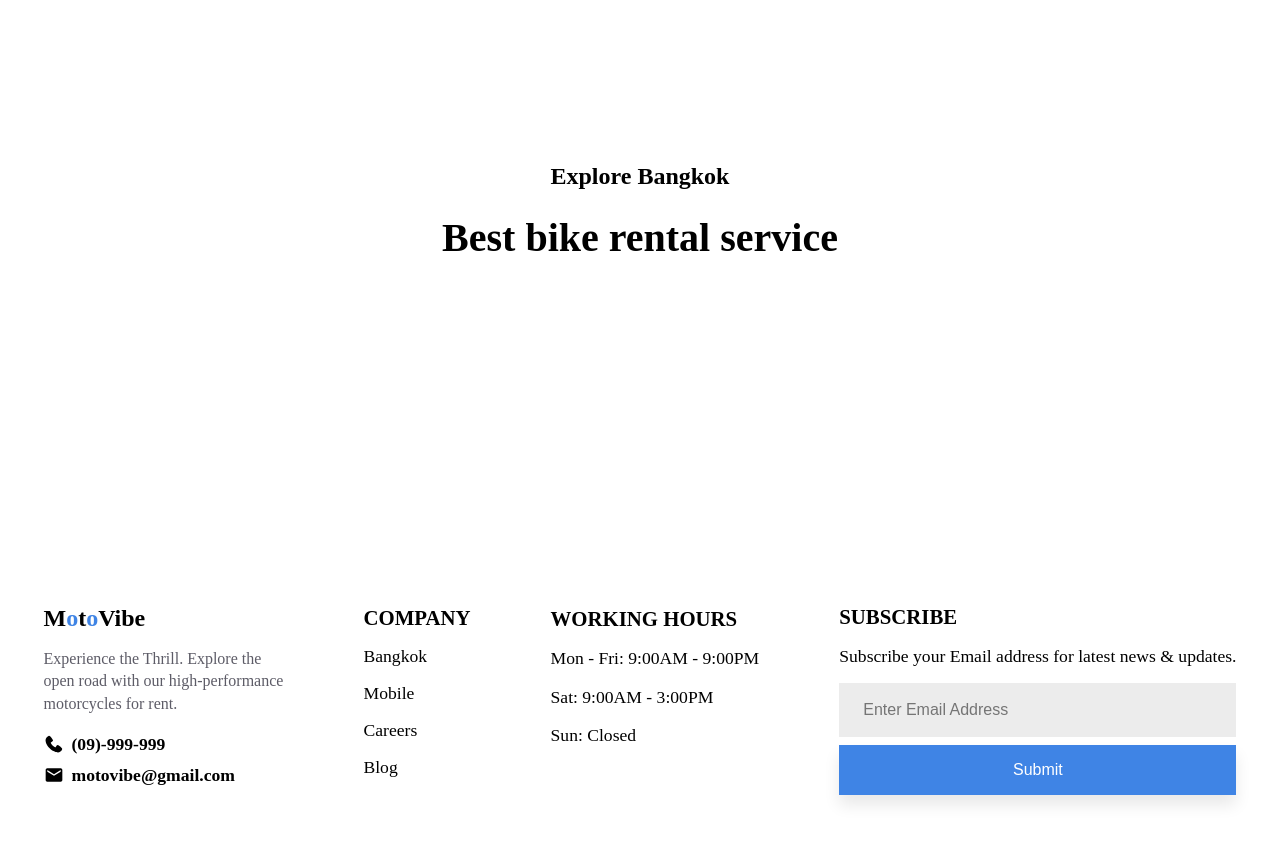
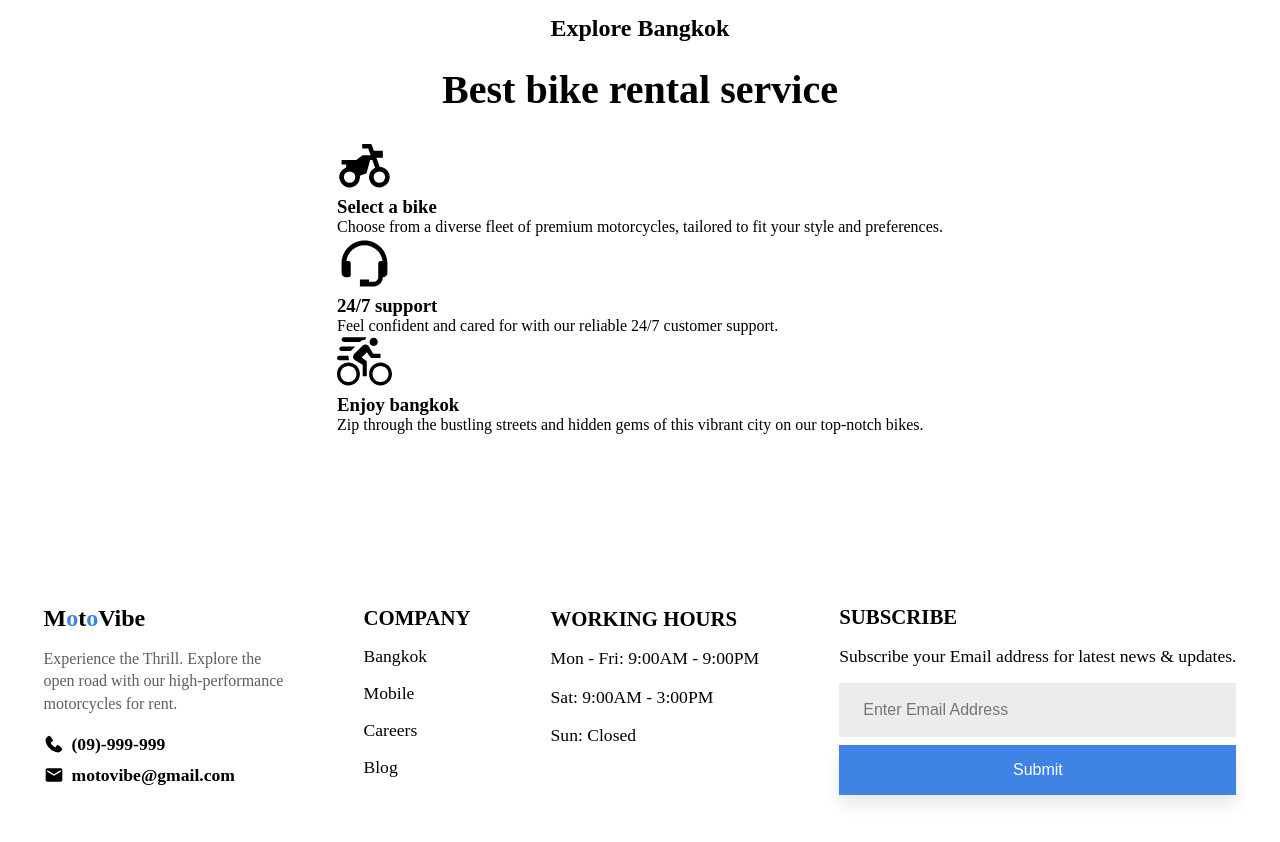
Before and after one commit to OnigiriKing/moto-vibe, a React (Create React App) app: page / in a window 1280 px wide. Shown: the part 1180-2022 px from the top of the page. Built offline with nearby package versions, Linux system fonts and the light colour scheme.

Commit message:
Advantage page ready

```diff
--- a/src/pages/homePage/components/Advantages.jsx
+++ b/src/pages/homePage/components/Advantages.jsx
@@ -1,4 +1,4 @@
-
+import { advantagesSvg } from "../../../svg/advantagesSvg";
 
 export default function Advantages() {
 
@@ -8,9 +8,30 @@ export default function Advantages() {
         <h2>Explore Bangkok</h2>
         <h1>Best bike rental service</h1>
         <div className="advantages-list">
-          <div></div>
-          <div></div>
-          <div></div>
+          <div className="advantage">
+            <div>{advantagesSvg(55).bike}</div>
+            <h3>Select a bike</h3>
+            <p>
+              Choose from a diverse fleet of premium motorcycles, tailored to
+              fit your style and preferences.
+            </p>
+          </div>
+          <div className="advantage">
+            <div>{advantagesSvg(55).support}</div>
+            <h3>24/7 support</h3>
+            <p>
+              Feel confident and cared for with our reliable 24/7 customer
+              support.
+            </p>
+          </div>
+          <div className="advantage">
+            <div>{advantagesSvg(55).moving}</div>
+            <h3>Enjoy bangkok</h3>
+            <p>
+              Zip through the bustling streets and hidden gems of this vibrant
+              city on our top-notch bikes.
+            </p>
+          </div>
         </div>
       </div>
     );
--- /dev/null
+++ b/src/svg/advantagesSvg.jsx
@@ -0,0 +1,47 @@
+
+
+export function advantagesSvg(width, color) {
+    const svg = {
+      bike: (
+        <svg
+          xmlns="http://www.w3.org/2000/svg"
+          width={width}
+          height={width}
+          viewBox="0 0 24 24"
+        >
+          <path
+            fill="currentColor"
+            d="M8.365 10L11.2 8h3.492L13.6 5H11V3h4l1.092 3H20v3h-2.816l1.456 4.002a4.5 4.5 0 1 1-1.985.392L15.419 10h-.947l-1.582 5.87l-2.925 1.069A4.5 4.5 0 1 1 4 13.256V12H2v-2h6.365ZM5.5 20a2.5 2.5 0 1 0 0-5a2.5 2.5 0 0 0 0 5Zm13 0a2.5 2.5 0 1 0 0-5a2.5 2.5 0 0 0 0 5Z"
+          />
+        </svg>
+      ),
+      support: (
+        <svg
+          xmlns="http://www.w3.org/2000/svg"
+          width={width}
+          height={width}
+          viewBox="0 0 24 24"
+        >
+          <path
+            fill="currentColor"
+            d="M12 2C6.486 2 2 6.486 2 12v4.143C2 17.167 2.897 18 4 18h1a1 1 0 0 0 1-1v-5.143a1 1 0 0 0-1-1h-.908C4.648 6.987 7.978 4 12 4s7.352 2.987 7.908 6.857H19a1 1 0 0 0-1 1V18c0 1.103-.897 2-2 2h-2v-1h-4v3h6c2.206 0 4-1.794 4-4c1.103 0 2-.833 2-1.857V12c0-5.514-4.486-10-10-10z"
+          />
+        </svg>
+      ),
+      moving: (
+        <svg
+          xmlns="http://www.w3.org/2000/svg"
+          width={width}
+          height={width}
+          viewBox="0 0 24 24"
+        >
+          <path
+            fill="currentColor"
+            d="M16 1.2c-1 0-1.8.8-1.8 1.8S15 4.8 16 4.8S17.8 4 17.8 3S17 1.2 16 1.2m-3.6 2.9c-.47 0-.9.19-1.2.5L7.5 8.29C7.19 8.6 7 9 7 9.5c0 .63.33 1.16.85 1.47L11.2 13v5H13v-6.5l-2.25-1.65l2.32-2.35L14.8 10H19V8.2h-3.2l-1.94-3.27c-.29-.5-.86-.83-1.46-.83M10 3H3c-.55 0-1-.45-1-1s.45-1 1-1h9.79c-.21.34-.38.71-.47 1.11c-.86.02-1.67.34-2.32.89m-5 9c-2.76 0-5 2.24-5 5s2.24 5 5 5s5-2.24 5-5s-2.24-5-5-5m0 8.5c-1.93 0-3.5-1.57-3.5-3.5s1.57-3.5 3.5-3.5s3.5 1.57 3.5 3.5s-1.57 3.5-3.5 3.5M19 12c-2.76 0-5 2.24-5 5s2.24 5 5 5s5-2.24 5-5s-2.24-5-5-5m0 8.5c-1.93 0-3.5-1.57-3.5-3.5s1.57-3.5 3.5-3.5s3.5 1.57 3.5 3.5s-1.57 3.5-3.5 3.5M5.32 11H1c-.552 0-1-.45-1-1s.448-1 1-1h4.05c-.02.16-.05.33-.05.5c0 .53.12 1.04.32 1.5M6 7H2c-.55 0-1-.45-1-1s.45-1 1-1h5.97L6.09 6.87C6.05 6.91 6 6.96 6 7Z"
+          />
+        </svg>
+      ),
+    };
+
+    return svg;
+}
```
